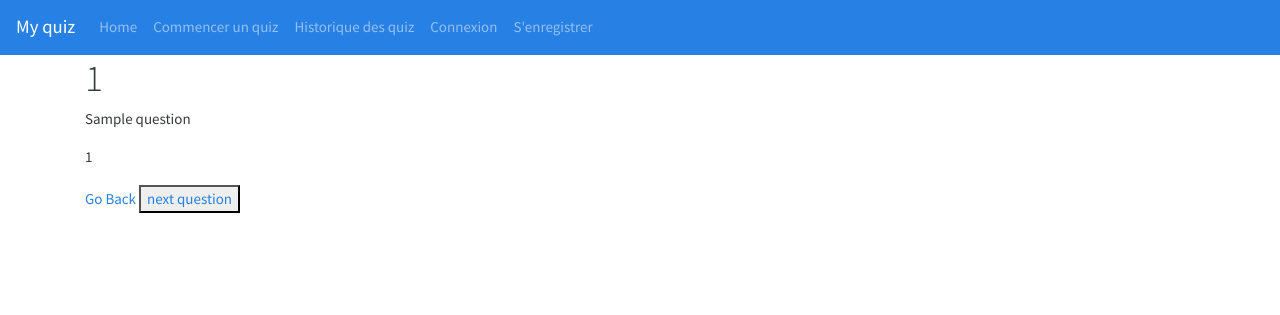
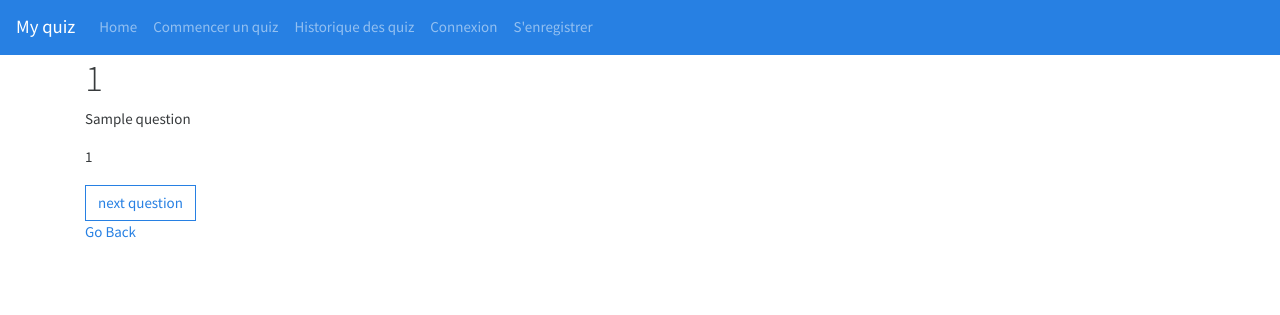
Before and after one commit to marjorie-pro/quizz, a Symfony app: template my_quiz/templates/quiz/show.html.twig in a window 1280 px wide. Shown: the top 315 px of the page. Run offline with Twig, Linux system fonts and the light colour scheme; the template is opened without the code that fills it: most values are stand-ins (such as "Sample title", 1, 10 or a date in 2020); some libraries are stand-ins or nearby versions.

Commit message:
final envoi

```diff
--- a/my_quiz/templates/default/index.html.twig
+++ b/my_quiz/templates/default/index.html.twig
@@ -9,13 +9,14 @@
 </style>
 
 <div class="example-wrapper">
-    <h1>Hello {{ controller_name }}! ✅</h1>
+    <h2> Bienvenue sur My Quiz !</h2>
+   {#  <h1>Hello {{ controller_name }}! ✅</h1>
 
     This friendly message is coming from:
     <ul>
         <li>Your controller at <code><a href="{{ '/home/marjorie/rendu/MVC_my_quiz/my_quiz/src/Controller/DefaultController.php'|file_link(0) }}">src/Controller/DefaultController.php</a></code></li>
         <li>Your template at <code><a href="{{ '/home/marjorie/rendu/MVC_my_quiz/my_quiz/templates/default/index.html.twig'|file_link(0) }}">templates/default/index.html.twig</a></code></li>
-    </ul>
+    </ul> #}
 
     {% if app.user %}
     	<h3>Hello {{ app.user.email }}</h3>
--- a/my_quiz/templates/quiz/index.html.twig
+++ b/my_quiz/templates/quiz/index.html.twig
@@ -21,11 +21,12 @@
 	{% for categorie in categories %}
 	<div>{{ categorie.name }}</div>
 	{# <a href="/quiz/{{categorie.id}}" class="btn btn-dark">Show</a> #}
-	<a href="/quiz/{{categorie.id}}/{{(categorie.id - 1)*10+1}}">{{categorie.name}}</a>
+	<a href="/quiz/{{categorie.id}}/{{(categorie.id - 1)*10+1}}" class="btn btn-dark">Commencer</a>
 
 	{# <a href="/question" class="btn btn-dark">Voir questions</a> #}
 	{# <a href="{{ path('question', {'id': question.id}) }}" class="btn btn-dark">voir les questions</a> #}
 	{% endfor %}
+	<br>
 	{% else %}
 	<p>No categories to display</p>
 	{% endif %}
--- a/my_quiz/templates/quiz/show.html.twig
+++ b/my_quiz/templates/quiz/show.html.twig
@@ -16,7 +16,11 @@
 	{# <p>{{ reponse.reponse}}</p> #}
 
 	{# <a href="/categorie/{{categorie.id}}" class="btn btn-dark">Show</a> #}
+	{# {% if question.idcategorie == (question.idcategorie - 1)*10+1%} #}
+
+		<a href="{{ question.id + 1 }}" class="btn btn-outline-primary">next question</a><br>
+
+    {# {% endif %} #}
 	<a href="/quiz">Go Back</a>
-	<button><a href="{{ question.id + 1 }}">next question</a></button>
 
 {% endblock %}
```
